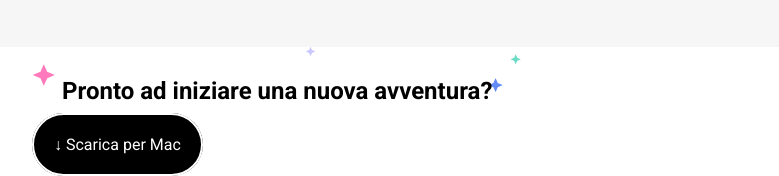
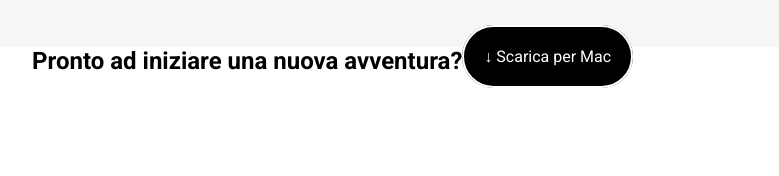
Before and after one commit to VincenzoIuliano/htmlcss-discord, a plain HTML site: page index.html in a window 1280 px wide. Shown: the part 2577-2753 px from the top of the page, without its empty margins (248-1027 px from the left). After the commit the page ends 2665 px from the top, so only its background shows below. Drawn offline with Linux system fonts and the light colour scheme.

Commit message:
ADD: last main section, not ended

```diff
--- a/css/app.css
+++ b/css/app.css
@@ -192,7 +192,6 @@ p {
     background-repeat: no-repeat;
     padding: 30px;
     align-items: center;
-    flex-direction: column;
 }
 
 /* DEBUG */
--- a/index.html
+++ b/index.html
@@ -117,7 +117,7 @@
         <!-- SESTA SEZIONE -->
          <section>
             <div class="container-sm">
-                <div class="column">
+                <div class="row>
                     <div class="blabla">
                         <h2>Pronto ad iniziare una nuova avventura?</h2>
                     </div>
```
